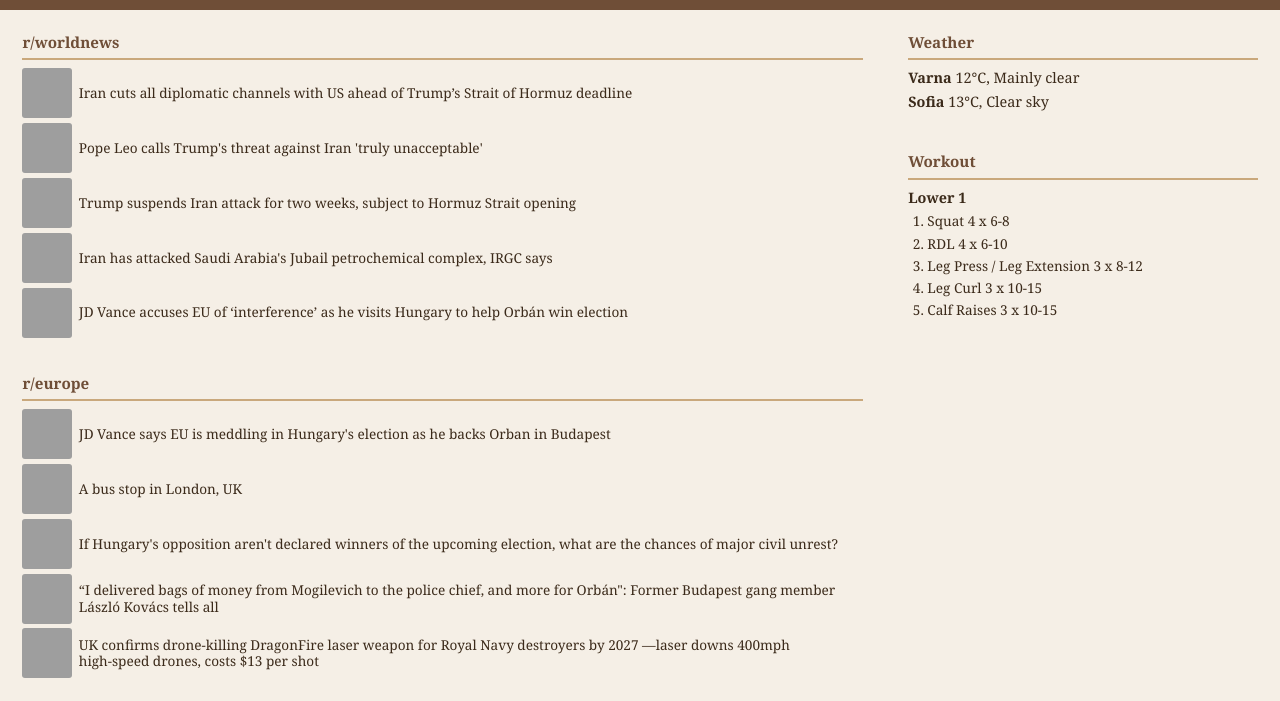
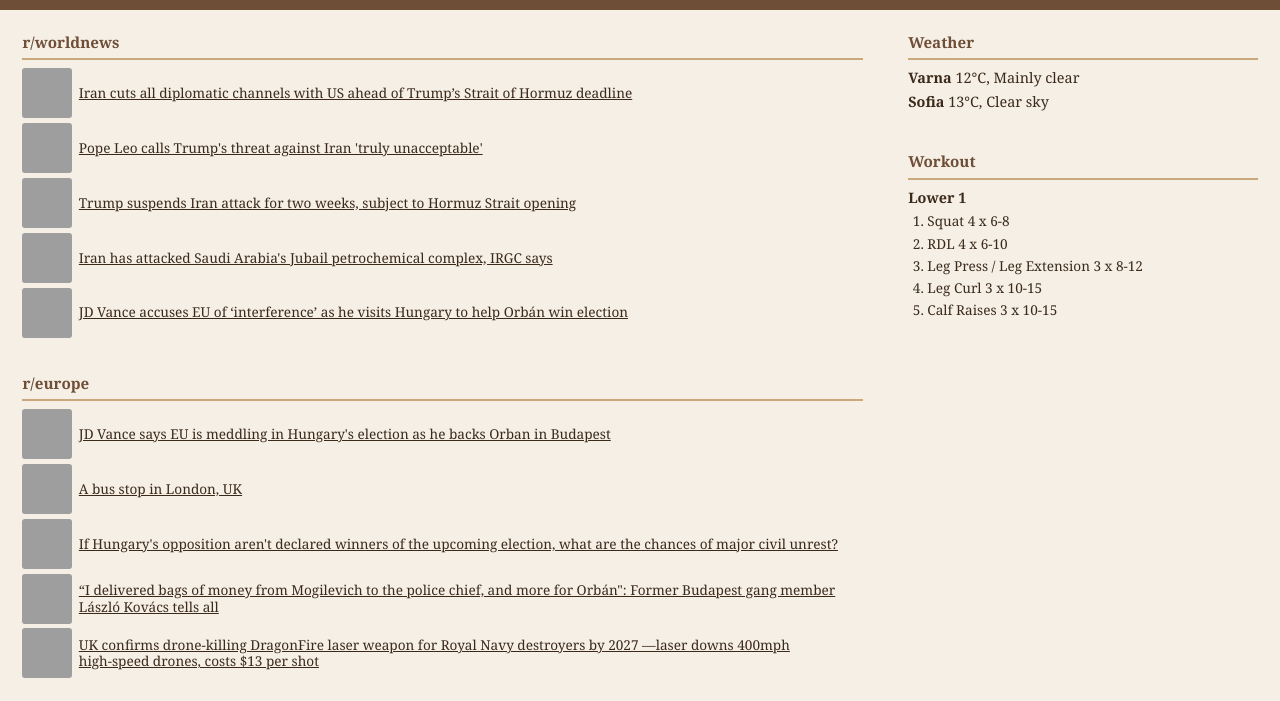
Before and after one commit to ZdravkoGyurov/coffee-time, a website: page index.html in a window 1280 px wide. Shown: the part 43-744 px from the top of the page. Drawn offline with Linux system fonts and the light colour scheme; grey boxes are pictures that could not be loaded.

Commit message:
Add files via upload

```diff
--- a/style.css
+++ b/style.css
@@ -127,13 +127,8 @@
 
 .post-text a {
     color: var(--post-text);
-    text-decoration: none;
     font-size: 0.85rem;
     line-height: 1.2;
-}
-
-.post-text a:hover {
-    text-decoration: underline;
 }
 
 .post-score {
```
